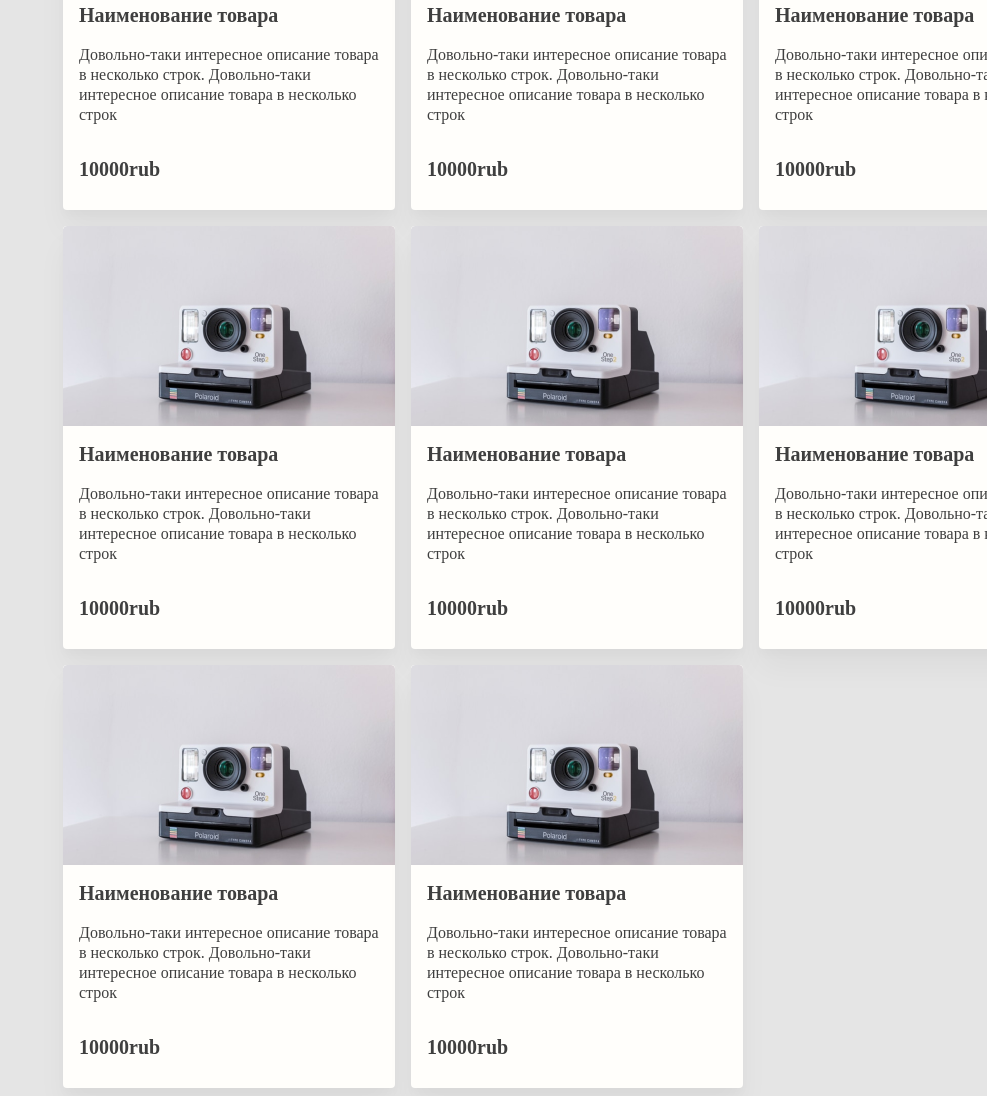
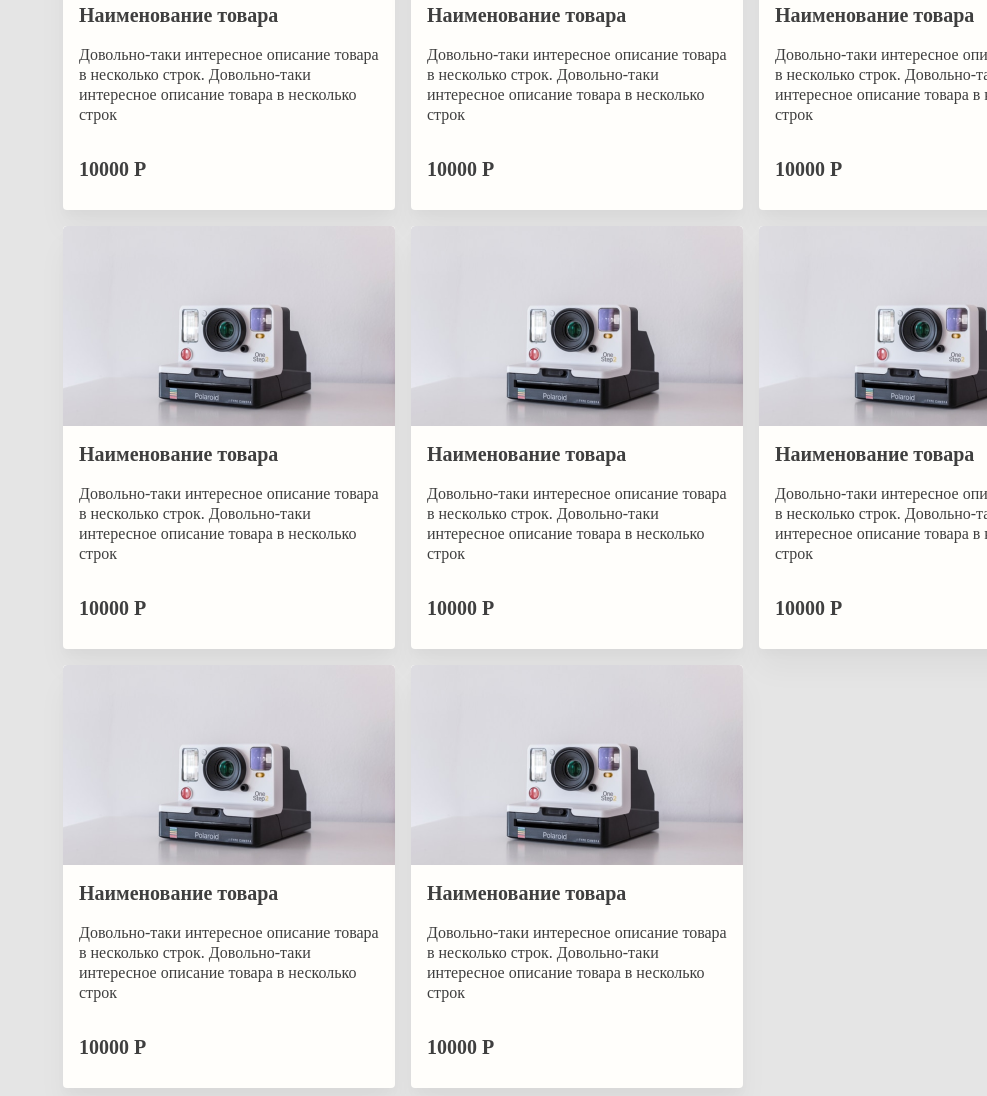
Before and after one commit to Owl-Grey/test-case-idaproject, a website: page index.html in a window 1280 px wide. Shown: the part 740-1836 px from the top of the page, without its empty margins (293-1280 px from the left). Drawn offline with Linux system fonts and the light colour scheme; a web font is replaced by a local one.

Commit message:
Мелочи

```diff
--- a/index.html
+++ b/index.html
@@ -59,7 +59,7 @@
           <div>
             <h2>Наименование товара</h2>
             <p>Довольно-таки интересное описание товара в несколько строк. Довольно-таки интересное описание товара в несколько строк</p>
-             <h2>10000rub</h2>
+            <h2>10000 Р</h2>
           </div>
         </div>
         <div class="prod">
@@ -67,7 +67,7 @@
           <div>
             <h2>Наименование товара</h2>
             <p>Довольно-таки интересное описание товара в несколько строк. Довольно-таки интересное описание товара в несколько строк</p>
-             <h2>10000rub</h2>
+            <h2>10000 Р</h2>
           </div>
         </div>
         <div class="prod">
@@ -75,7 +75,7 @@
           <div>
             <h2>Наименование товара</h2>
             <p>Довольно-таки интересное описание товара в несколько строк. Довольно-таки интересное описание товара в несколько строк</p>
-             <h2>10000rub</h2>
+            <h2>10000 Р</h2>
           </div>
         </div>
         <div class="prod">
@@ -83,7 +83,7 @@
           <div>
             <h2>Наименование товара</h2>
             <p>Довольно-таки интересное описание товара в несколько строк. Довольно-таки интересное описание товара в несколько строк</p>
-             <h2>10000rub</h2>
+            <h2>10000 Р</h2>
           </div>
         </div>
         <div class="prod">
@@ -91,7 +91,7 @@
           <div>
             <h2>Наименование товара</h2>
             <p>Довольно-таки интересное описание товара в несколько строк. Довольно-таки интересное описание товара в несколько строк</p>
-             <h2>10000rub</h2>
+            <h2>10000 Р</h2>
           </div>
         </div>
         <div class="prod">
@@ -99,7 +99,7 @@
           <div>
             <h2>Наименование товара</h2>
             <p>Довольно-таки интересное описание товара в несколько строк. Довольно-таки интересное описание товара в несколько строк</p>
-             <h2>10000rub</h2>
+            <h2>10000 Р</h2>
           </div>
         </div>
         <div class="prod">
@@ -107,7 +107,7 @@
           <div>
             <h2>Наименование товара</h2>
             <p>Довольно-таки интересное описание товара в несколько строк. Довольно-таки интересное описание товара в несколько строк</p>
-             <h2>10000rub</h2>
+            <h2>10000 Р</h2>
           </div>
         </div>
         <div class="prod">
@@ -115,7 +115,7 @@
           <div>
             <h2>Наименование товара</h2>
             <p>Довольно-таки интересное описание товара в несколько строк. Довольно-таки интересное описание товара в несколько строк</p>
-             <h2>10000rub</h2>
+            <h2>10000 Р</h2>
           </div>
         </div>
         <div class="prod">
@@ -123,7 +123,7 @@
           <div>
             <h2>Наименование товара</h2>
             <p>Довольно-таки интересное описание товара в несколько строк. Довольно-таки интересное описание товара в несколько строк</p>
-             <h2>10000rub</h2>
+            <h2>10000 Р</h2>
           </div>
         </div>
         <div class="prod">
@@ -131,7 +131,7 @@
           <div>
             <h2>Наименование товара</h2>
             <p>Довольно-таки интересное описание товара в несколько строк. Довольно-таки интересное описание товара в несколько строк</p>
-             <h2>10000rub</h2>
+            <h2>10000 Р</h2>
           </div>
         </div>
         <div class="prod">
@@ -139,7 +139,7 @@
           <div>
             <h2>Наименование товара</h2>
             <p>Довольно-таки интересное описание товара в несколько строк. Довольно-таки интересное описание товара в несколько строк</p>
-             <h2>10000rub</h2>
+            <h2>10000 Р</h2>
           </div>
         </div>
 
--- a/script.js
+++ b/script.js
@@ -69,3 +69,7 @@
   }
   else {document.getElementById('button').classList.remove('button_active');}
 }
+
+
+
+document.getElementById('button').addEventListener('click', ()=>{alert("В разработке")});
```
Lines whose indentation alone changed are shown as unchanged.
